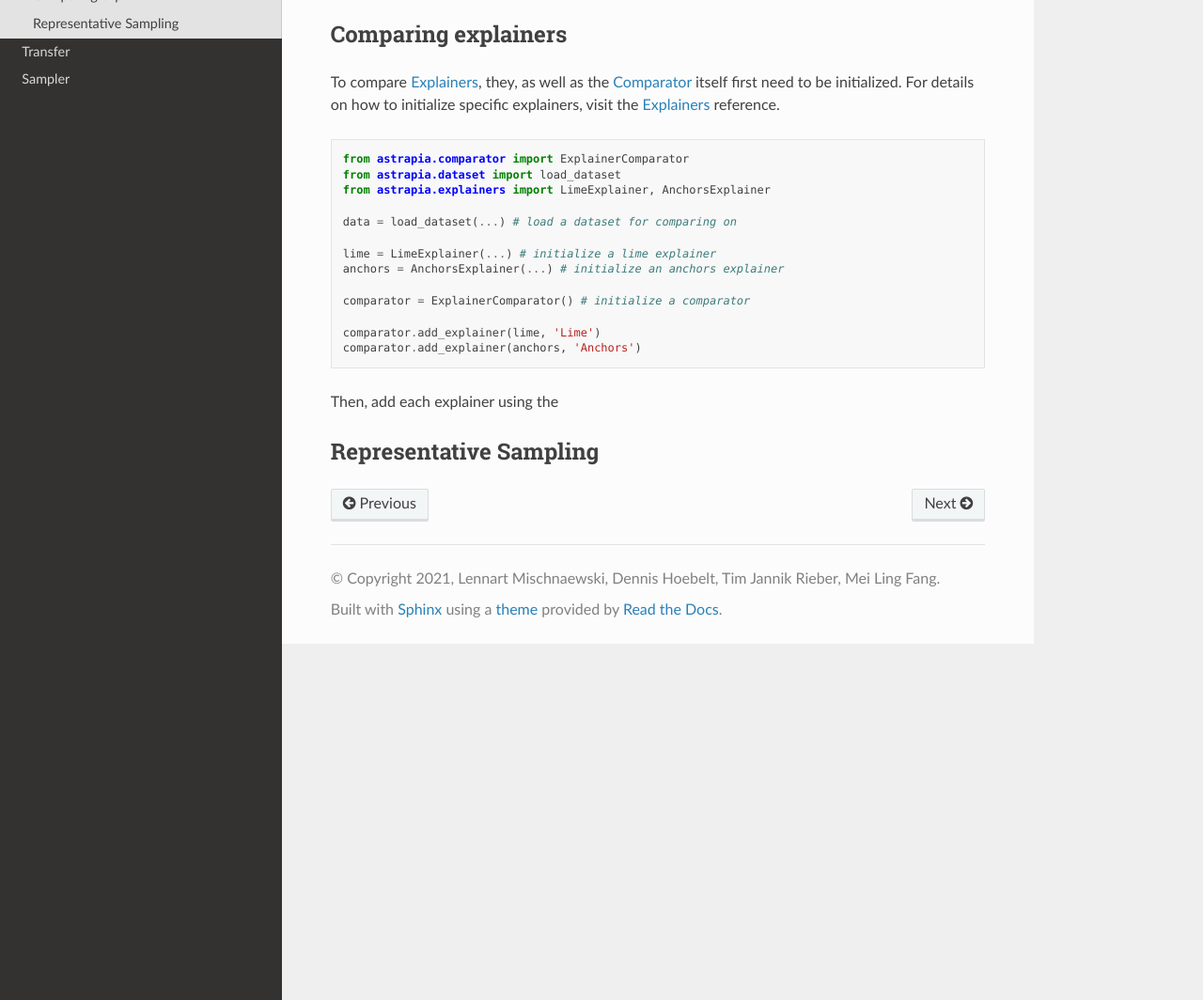
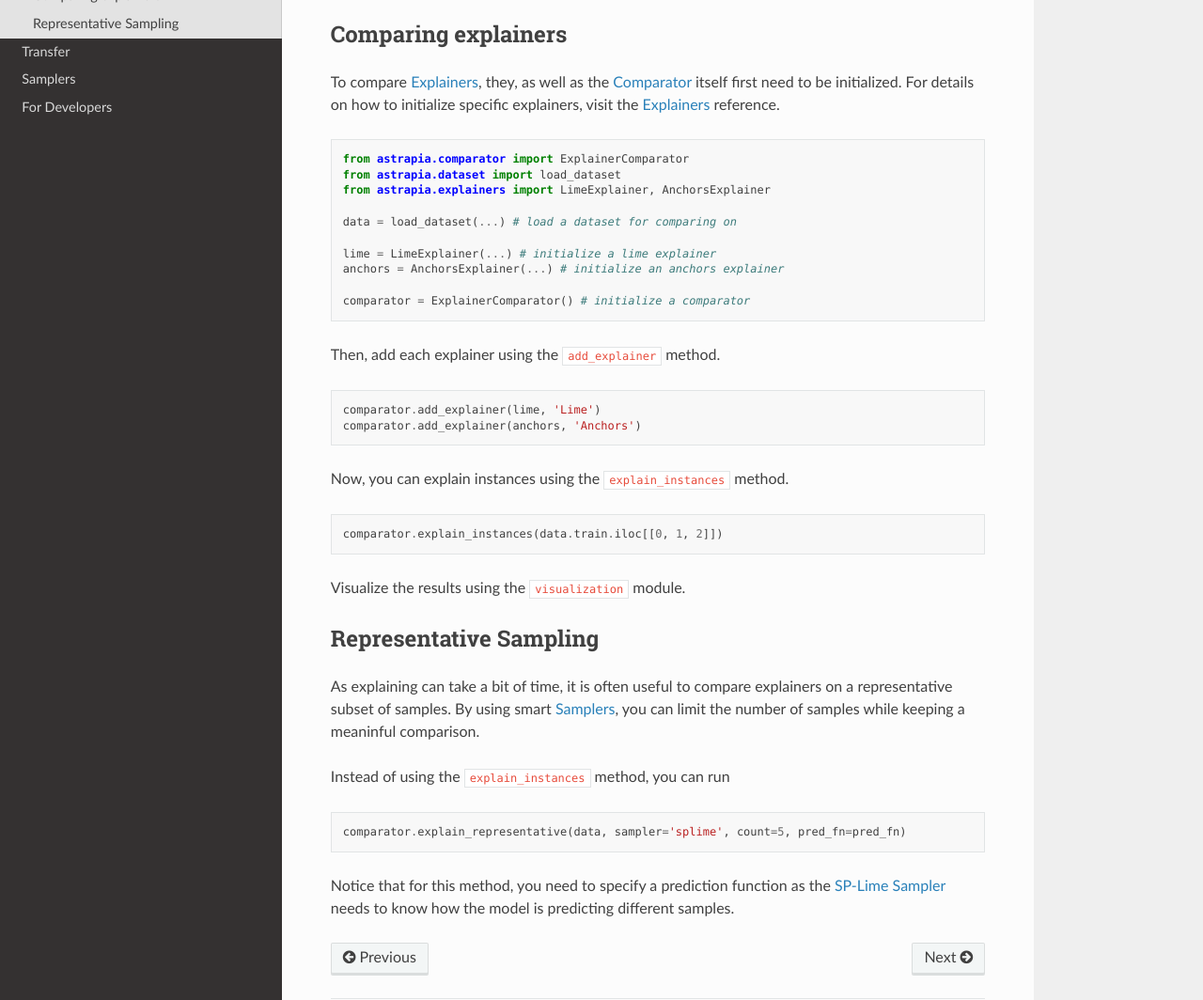
Before and after one commit to DataManagementLab/Astrapia, a Sphinx documentation site: the page built from docs/source/comparator.rst, in a window 1280 px wide and 1400 px high, cut to the strip 336-1400 px from the top of the window. Shown: the whole strip at 94% size. Built offline with Sphinx 7.4.7 and the Read the Docs theme 2.0.0, drawn with Linux system fonts in a browser that asks for light colours.

Commit message:
add developer section in documentation

```diff
--- a/docs/source/comparator.rst
+++ b/docs/source/comparator.rst
@@ -33,11 +33,35 @@ For details on how to initialize specific explainers, visit the :doc:`explainers
 
     comparator = ExplainerComparator() # initialize a comparator
 
+Then, add each explainer using the ``add_explainer`` method.
+
+.. code-block:: python
+
     comparator.add_explainer(lime, 'Lime')
     comparator.add_explainer(anchors, 'Anchors')
 
-Then, add each explainer using the
+Now, you can explain instances using the ``explain_instances`` method.
+
+.. code-block:: python
+
+    comparator.explain_instances(data.train.iloc[[0, 1, 2]])
+
+Visualize the results using the ``visualization`` module.
 
 
 Representative Sampling
 ========================
+
+As explaining can take a bit of time, it is often useful to
+compare explainers on a representative subset of samples.
+By using smart :doc:`sampler`, you can limit the number of samples
+while keeping a meaninful comparison.
+
+Instead of using the ``explain_instances`` method, you can run
+
+.. code-block:: python
+
+    comparator.explain_representative(data, sampler='splime', count=5, pred_fn=pred_fn)
+
+Notice that for this method, you need to specify a prediction function as
+the :doc:`SP-Lime Sampler <sampler>` needs to know how the model is predicting different samples.
--- a/docs/source/index.rst
+++ b/docs/source/index.rst
@@ -24,6 +24,7 @@ Astrapia is **not** a framework for ranking explainers. It barely aids users in
    comparator
    transfer
    sampler
+   developers
 
 
 Quickstart
--- a/docs/source/metric_ref.rst
+++ b/docs/source/metric_ref.rst
@@ -3,7 +3,7 @@ Metric and Property Reference
 The following metrics are supported by default.
 By following them, you can be sure that pre-implemented
 Astrapia explainers include your metrics. You may extend them as needed.
-For additional info about mathematical definitions, view :doc:`math`.
+For additional info about mathematical definitions, view the :doc:`math`.
 
 
 .. py:function:: accuracy(self)
--- a/docs/source/sampler.rst
+++ b/docs/source/sampler.rst
@@ -1,4 +1,4 @@
-Sampler
+Samplers
 ==========
 
 As explaining many instances can take a large amount of time, Astrapia provides the Sampler_ class.
```
Also changed, not shown: docs/source/developers.rst (added, +93 -0 lines).
